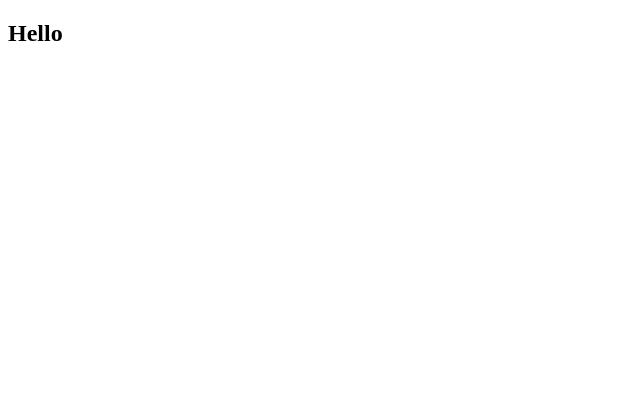
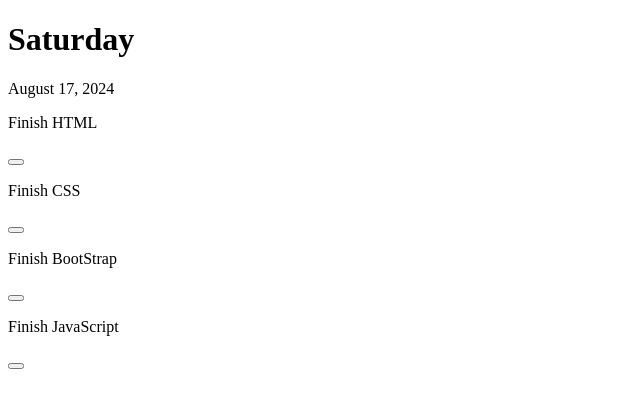
Before and after one commit to HasanKanaya/firstOne, a plain HTML site: page index.html in a window 1280 px wide. Shown: the whole page, without its empty margins (0-640 px from the left). Drawn offline with Linux system fonts and the light colour scheme.

Commit message:
finish basics HTML

```diff
--- a/index.html
+++ b/index.html
@@ -7,6 +7,29 @@
     <title>Home</title>
   </head>
   <body>
-    <h2>Hello</h2>
+    <div class="parent">
+      <div class="one">
+        <h1 class="mainText">Saturday</h1>
+        <p>August 17, 2024</p>
+      </div>
+      <div class="two">
+        <div class="content">
+          <p class="text">Finish HTML</p>
+          <button class="btn"></button>
+        </div>
+        <div class="content">
+          <p class="text">Finish CSS</p>
+          <button class="btn"></button>
+        </div>
+        <div class="content">
+          <p class="text">Finish BootStrap</p>
+          <button class="btn"></button>
+        </div>
+        <div class="content">
+          <p class="text">Finish JavaScript</p>
+          <button class="btn"></button>
+        </div>
+      </div>
+    </div>
   </body>
 </html>
```
